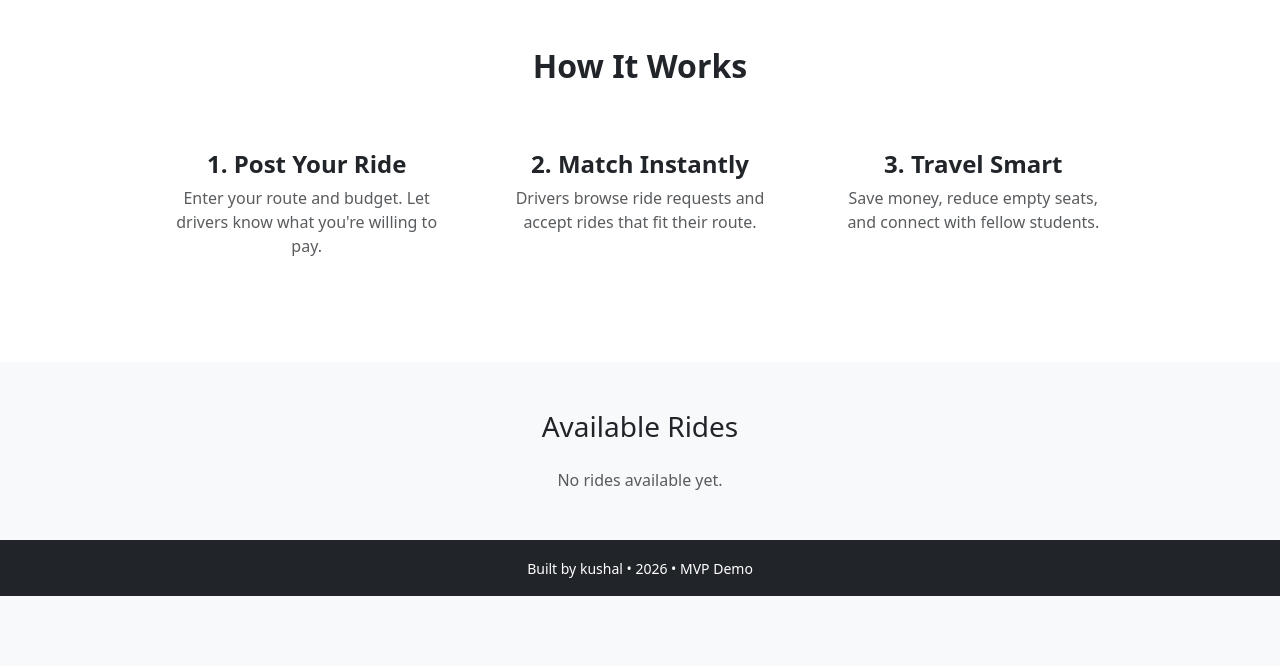
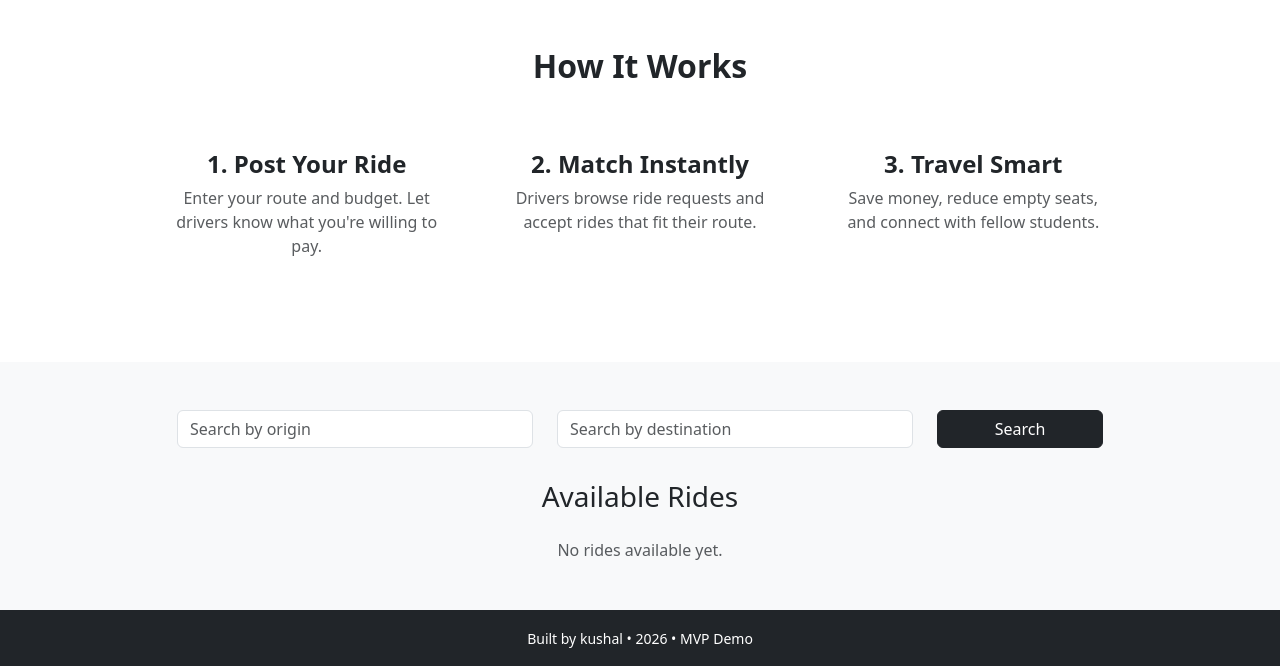
Before and after one commit to KushalKUMAR-P/student-ride-demo, a Flask app: page / in a window 1280 px wide. Shown: the part 354-1020 px from the top of the page. Before the commit the page ends 950 px from the top, so only its background shows below. Run offline with Flask 3, Linux system fonts and the light colour scheme; data that the repository does not hold is empty.

Commit message:
Add search functionality for origin and destination

```diff
--- a/app.py
+++ b/app.py
@@ -45,22 +45,43 @@ def init_db():
     conn.close()
 
 
-@app.route("/")
+@app.route("/", methods=["GET"])
 def home():
     conn = get_db_connection()
 
-    rides = conn.execute("""
+    search_origin = request.args.get("origin")
+    search_destination = request.args.get("destination")
+
+    query = """
         SELECT rides.*,
                rider.username AS rider_name,
                driver.username AS driver_name
         FROM rides
         JOIN users AS rider ON rides.rider_id = rider.id
         LEFT JOIN users AS driver ON rides.driver_id = driver.id
-    """).fetchall()
+    """
 
+    filters = []
+    params = []
+
+    if search_origin:
+        filters.append("rides.origin LIKE ?")
+        params.append(f"%{search_origin}%")
+
+    if search_destination:
+        filters.append("rides.destination LIKE ?")
+        params.append(f"%{search_destination}%")
+
+    if filters:
+        query += " WHERE " + " AND ".join(filters)
+
+    rides = conn.execute(query, params).fetchall()
     conn.close()
 
-    return render_template("index.html", rides=rides)
+    return render_template(
+        "index.html",
+        rides=rides
+    )
 
 
 @app.route("/register", methods=["GET", "POST"])
--- a/templates/index.html
+++ b/templates/index.html
@@ -104,6 +104,22 @@
 
   <!-- RIDES SECTION -->
   <div class="container mt-5 mb-5">
+    <form method="GET" class="row mb-4 justify-content-center">
+      <div class="col-md-4 mb-2">
+        <input type="text" name="origin" class="form-control" placeholder="Search by origin">
+      </div>
+
+      <div class="col-md-4 mb-2">
+        <input type="text" name="destination" class="form-control" placeholder="Search by destination">
+      </div>
+
+      <div class="col-md-2 mb-2">
+        <button type="submit" class="btn btn-dark w-100">
+          Search
+        </button>
+      </div>
+    </form>
+
     <h3 class="mb-4 text-center">Available Rides</h3>
 
     {% if rides %}
```
